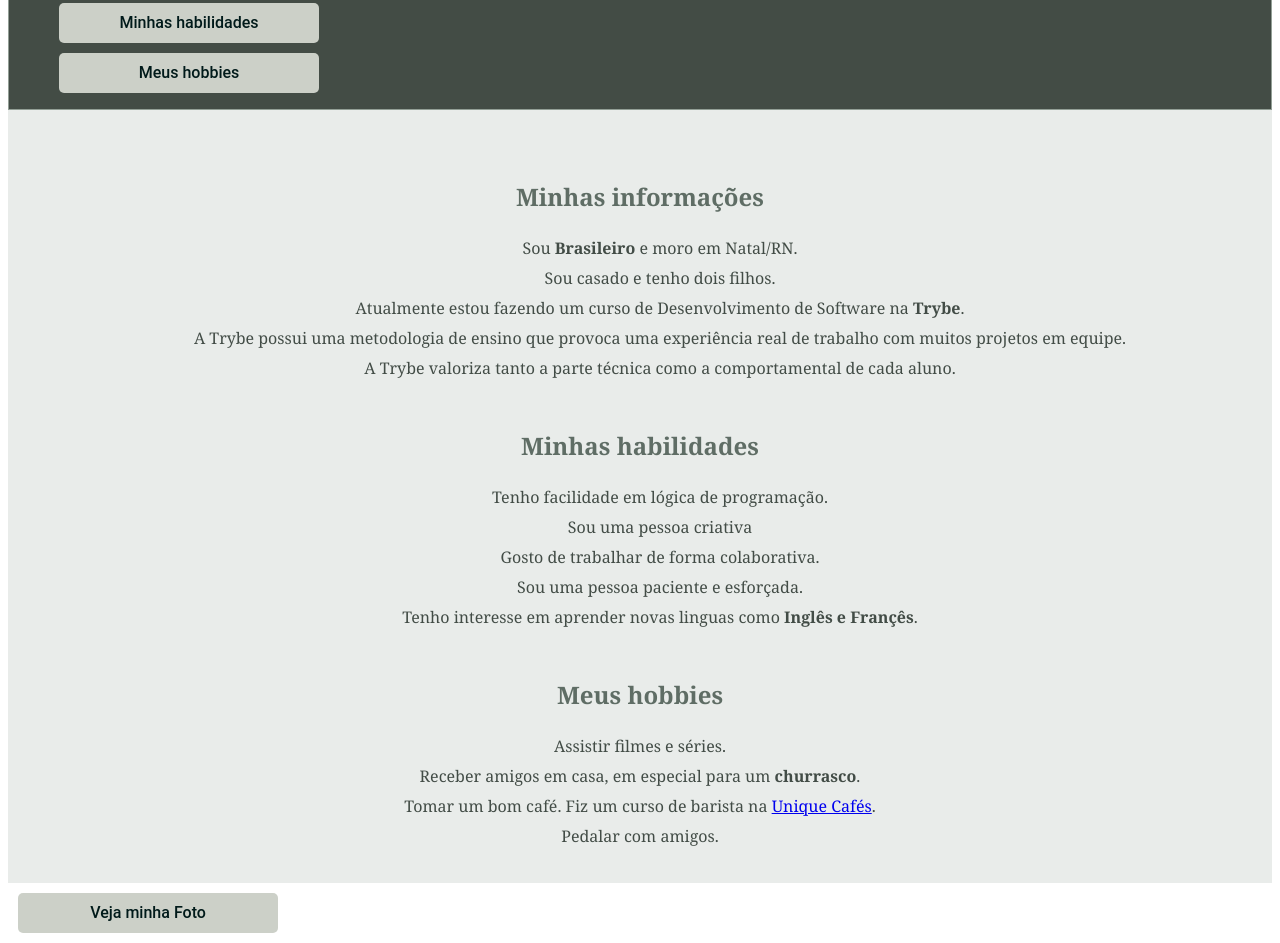
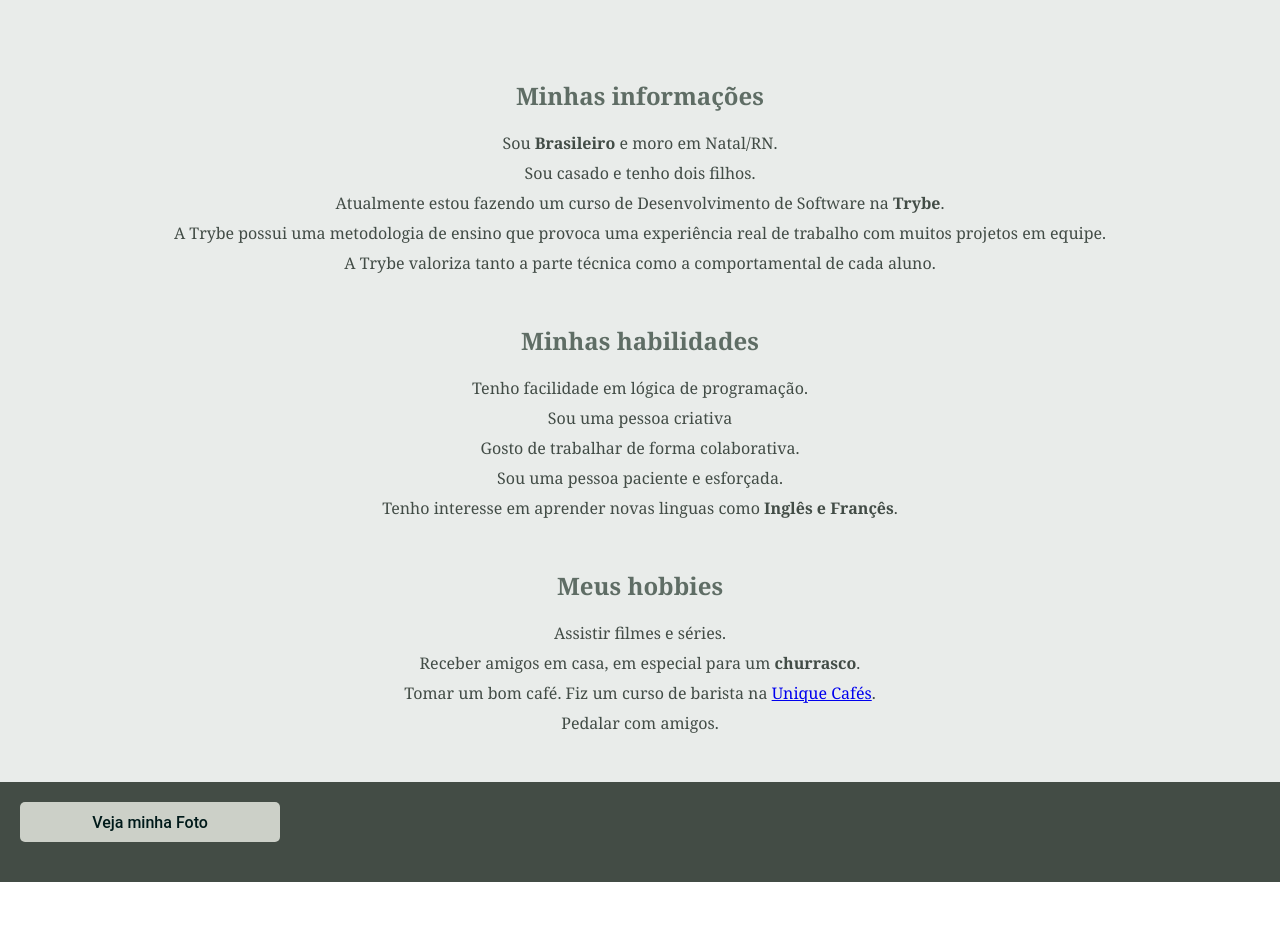
Before and after one commit to ralexandre11/ralexandre11.github.io, a plain HTML site: page index.html in a window 1280 px wide. Shown: the part 657-1600 px from the top of the page. After the commit the page ends 1539 px from the top, so only its background shows below. Drawn offline with Linux system fonts and the light colour scheme.

Commit message:
atualização CSS

```diff
--- a/style.css
+++ b/style.css
@@ -2,7 +2,8 @@
 * {
 
      font-family: Cambria, Cochin,sans-serif;
-     /* text-align: center */
+     padding: 0;
+     margin: 0;
  }
 
  h1, h2 {
@@ -23,6 +24,7 @@ h3 {
     font-weight: bold;
     font-size: 24px;
     margin-top: 50px;
+    margin-bottom: 20px;
 }
 
 li {
@@ -55,12 +57,18 @@ li {
     margin-left: auto;
     margin-right: auto;
     text-align: center;
-    padding: 20px;
-
+    padding: 40px;
 }
 
  .texto-destaque{
      font-weight: bold;
+ }
+
+ .rodape{
+    background-color: #434C45;
+    height: 80px;
+    padding: 10px;
+    margin: 0px;
  }
 
  .button{
```
